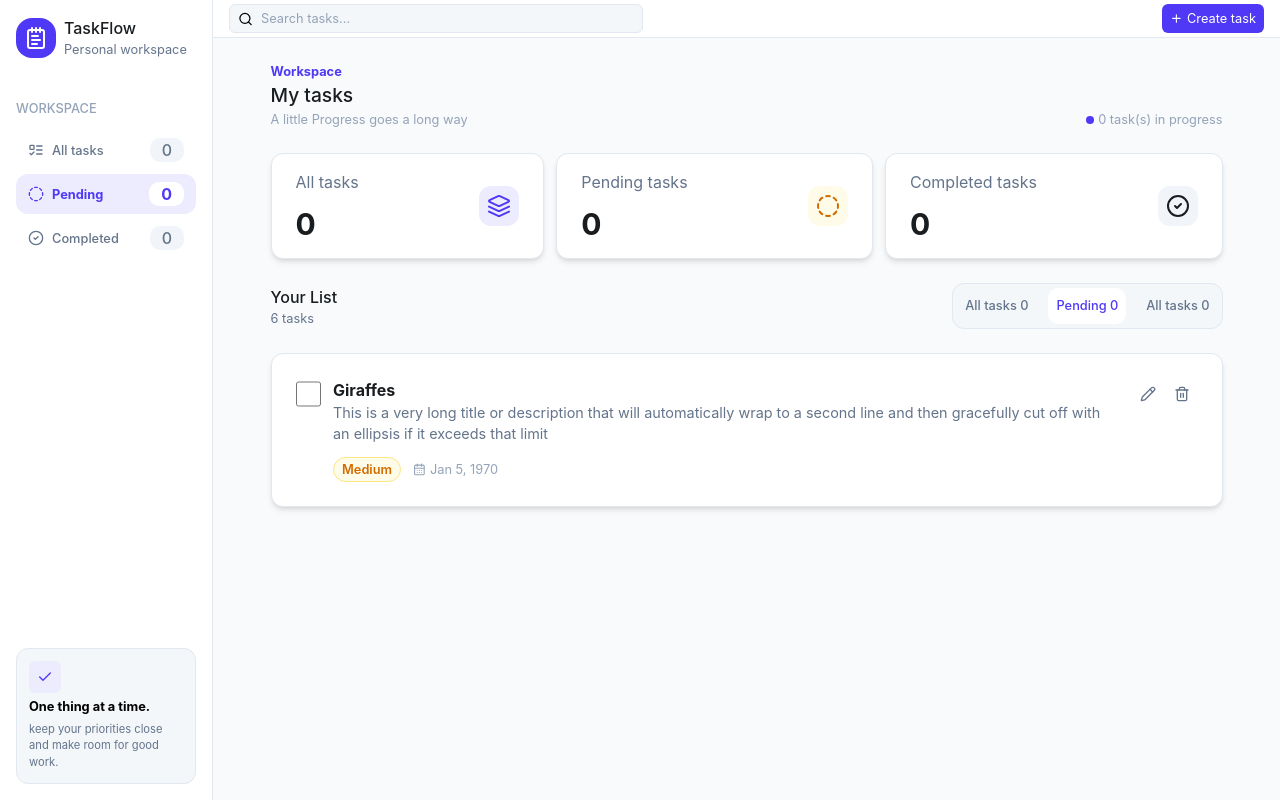
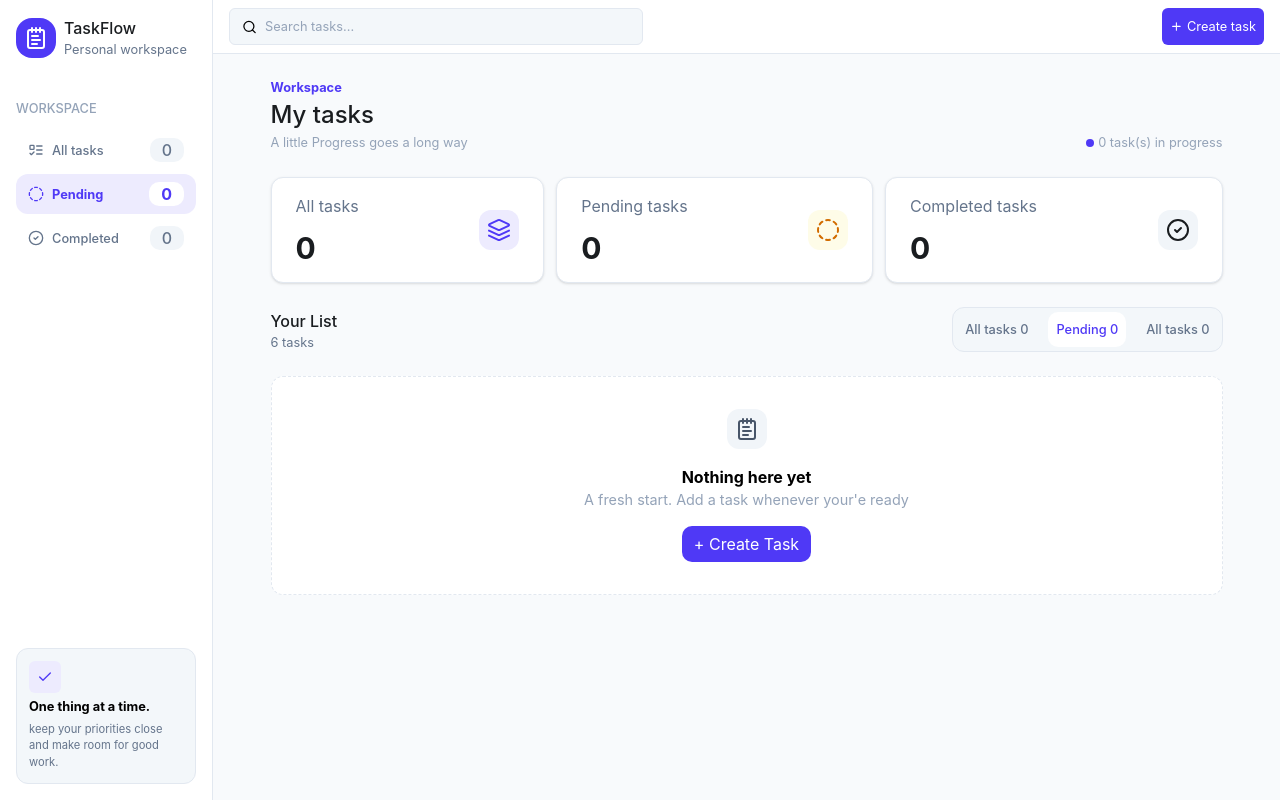
Before and after one commit to deballap-webdev/task-flow, a React (Vite) app: page /pending in a window 1280 px wide. Built offline with nearby package versions, Linux system fonts and the light colour scheme.

Commit message:
style empty state and create task modal

```diff
--- a/src/components/Header.tsx
+++ b/src/components/Header.tsx
@@ -2,7 +2,7 @@ import { LuSearch, LuPlus } from "react-icons/lu";
 
 const Header = () => {
   const searchBar = (
-    <div className=" bg-bg-card-inner w-2/5 min-w-60 flex items-center rounded-md border-border-default px-2 py-1 border gap-2 focus-within:outline-1 focus-within:outline-border-focus">
+    <div className=" bg-bg-card-inner w-2/5 min-w-60 flex items-center rounded-md border-border-default px-3 py-2 border gap-2 focus-within:outline-1 focus-within:outline-border-focus">
       <LuSearch />
       <input
         type="search"
@@ -15,13 +15,13 @@ const Header = () => {
   );
 
   const creatTaskBtn = (
-    <button className="flex items-center gap-1 bg-primary text-text-on-primary px-2 py-1 rounded-md text-[0.8rem] hover:bg-primary-hover hover:cursor-pointer">
+    <button className="flex items-center gap-1 bg-primary text-text-on-primary px-2 py-1 rounded-md text-[0.8rem] hover:bg-primary-hover hover:cursor-pointer text-nowrap">
       <LuPlus /> Create task
     </button>
   );
 
   const content = (
-    <header className="border-b border-b-border-default py-1 px-4 flex justify-between sticky top-0 z-10 bg-bg-surface">
+    <header className="border-b border-b-border-default py-2 px-4 flex justify-between sticky top-0 z-10 bg-bg-surface flex-wrap gap-2">
       {searchBar}
       {creatTaskBtn}
     </header>
--- a/src/components/TaskItem.tsx
+++ b/src/components/TaskItem.tsx
@@ -52,7 +52,7 @@ const TaskItem = ({ task }: PropsType) => {
 
   return (
     <li
-      className="flex gap-3 bg-bg-surface shadow-md border border-border-default rounded-xl hover:shadow-xl hover:cursor-pointer hover:brightness-[97.5%] index p-6 focus:outline-1 focus:outline-primary"
+      className="flex gap-3 bg-bg-surface shadow-sm border border-border-default rounded-xl hover:shadow-md hover:cursor-pointer hover:brightness-[97.5%] index p-6 focus:outline-1 focus:outline-primary"
       tabIndex={0}
     >
       <input
--- a/src/components/TaskStat.tsx
+++ b/src/components/TaskStat.tsx
@@ -21,7 +21,7 @@ const TaskStat = ({ status, count, styles }: PropsType) => {
   };
 
   return (
-    <div className="bg-bg-surface border border-border-default rounded-xl px-6 py-4 shadow-md  flex justify-between items-center min-w-50 grow">
+    <div className="bg-bg-surface border border-border-default rounded-xl px-6 py-4 shadow-sm  flex justify-between items-center min-w-50 grow">
       <div className="flex flex-col gap-3">
         <p className="text-text-secondary">{`${status} tasks`}</p>
         <p className="text-text-primary font-bold text-3xl">{count}</p>
--- a/src/components/ui/DeleteButton.tsx
+++ b/src/components/ui/DeleteButton.tsx
@@ -7,7 +7,7 @@ type PropsType = {
 const DeleteButton = ({ onClick }: PropsType) => {
   return (
     <button
-      className="text-text-secondary hover:text-danger p-2 h-fit rounded-md cursor-pointer hover:bg-bg-danger"
+      className="text-text-secondary hover:text-danger focus:outline-1 focus:outline-danger p-2 h-fit rounded-md cursor-pointer hover:bg-bg-danger"
       title="Delete task"
       onClick={onClick}
     >
--- a/src/components/ui/EditButton.tsx
+++ b/src/components/ui/EditButton.tsx
@@ -7,7 +7,7 @@ type PropsType = {
 const EditButton = ({ onClick }: PropsType) => {
   return (
     <button
-      className="text-text-secondary   hover:text-badge-low-text p-2 rounded-md cursor-pointer hover:bg-badge-low-bg h-fit"
+      className="text-text-secondary focus:outline-1 focus:outline-primary  hover:text-badge-low-text p-2 rounded-md cursor-pointer hover:bg-badge-low-bg h-fit"
       title="Edit task"
       onClick={onClick}
     >
--- a/src/index.css
+++ b/src/index.css
@@ -54,3 +54,7 @@
     @apply bg-bg-subtle;
   }
 }
+
+.input {
+  @apply placeholder:text-text-muted border border-border-default shadow-sm rounded-md px-3 py-2 text-[0.9rem] focus:outline-1 focus:outline-primary w-full;
+}
--- a/src/modals/CreateTask.tsx
+++ b/src/modals/CreateTask.tsx
@@ -1,24 +1,120 @@
+import { useState } from "react";
+import { LuX } from "react-icons/lu";
+
+type Priority = "low" | "medium" | "high";
+
+const priorityArray: Priority[] = ["low", "medium", "high"];
+
 const CreateTask = () => {
-  return (
-    <form>
-      <h2>Create a task</h2>
-      <p>Add a new task to your list.</p>
+  const [title, setTitle] = useState("");
+  const [desc, setDesc] = useState("");
+  const [priority, setPriority] = useState<Priority>("low");
 
-      <label htmlFor="taskTitle">Title</label>
+  const header = (
+    <header className="flex justify-between">
+      <div>
+        <h2 className="font-bold text-text-primary text-[1.2rem]">
+          Create a task
+        </h2>
+        <p className="text-[0.8rem] text-text-secondary">
+          Add a new task to your list.
+        </p>
+      </div>
+      <LuX className=" hover:text-danger hover:bg-badge-low-bg focus:outline-1 focus:outline-danger " />
+    </header>
+  );
+
+  const titleField = (
+    <div className="flex flex-col">
+      <label htmlFor="taskTitle" className="font-bold text-[0.9rem]">
+        Title
+      </label>
+      <div className="flex flex-col items-end">
         <input
           type="text"
           id="taskTitle"
           placeholder="What needs to get done?"
-        className="placeholder:text-text-muted"
+          className={`${title.length > 80 ? "text-danger" : "text-text-secondary"} input`}
+          value={title}
+          onChange={(e) => setTitle(e.target.value)}
         />
+        <p
+          className={` text-[0.8rem] font-medium ${title.length > 80 ? "text-danger" : "text-text-secondary"}`}
+        >
+          {title.length}/80 {title.length > 80 && <>Max Limit Exceeded!</>}
+        </p>
+      </div>
+    </div>
+  );
 
-      <label htmlFor="taskDesc">
-        Description <span>Optional</span>
+  const descField = (
+    <div>
+      <label htmlFor="taskDesc" className="font-bold text-[0.9rem]">
+        Description{" "}
+        <span className="font-normal text-text-muted">{"(optional)"}</span>
       </label>
-      <input type="text" id="taskDesc" />
+      <textarea
+        id="taskDesc"
+        placeholder="Add a few details..."
+        className="input"
+        rows={4}
+        value={desc}
+        onChange={(e) => setDesc(e.target.value)}
+      ></textarea>
+    </div>
+  );
 
-      <label htmlFor=""></label>
+  const priorityField = (
+    <div className="flex flex-col">
+      <label htmlFor="taskPriority">Priority</label>
+      <select
+        name="taskPriority"
+        id="taskPriority"
+        className="border border-border-default rounded-md px-3 py-2 text-[0.8rem] font-medium text-text-primary focus:outline-1 focus:outline-primary shadow-sm"
+        onChange={(e) => setPriority(e.target.value as Priority)}
+        value={priority}
+      >
+        {priorityArray.map((prty: Priority) => (
+          <option
+            key={prty}
+
+            value={prty.toUpperCase()}
+          >
+            {prty[0].toUpperCase() + prty.slice(1)}
+          </option>
+        ))}
+      </select>
+    </div>
+  );
+
+  const actionBtns = (
+    <div className="flex justify-end gap-2">
+      <button
+        type="button"
+        className="shadow-sm border-border-default border rounded-[10px] px-3 py-1.5 font-medium text-text-primary cursor-pointer focus:outline-1 focus:outline-primary "
+      >
+        Cancel
+      </button>
+      <button
+        type="button"
+        className="bg-primary text-text-on-primary px-3 py-1.5 rounded-[10px] hover:bg-primary-hover cursor-pointer"
+      >
+        Create task
+      </button>
+    </div>
+  );
+
+  return (
+    <div className=" fixed overflow-y-auto inset-0 items-center justify-center flex z-30 backrop-blur-sm bg-[rgba(15,30,42,0.45)]">
+      <form className="bg-bg-surface flex flex-col gap-4 rounded-lg p-4 w-[clamp(250px,50vw,480px)]">
+        {header}
+        {titleField}
+        {descField}
+        {priorityField}
+        <hr className="text-border-default shadow-md font-medium" />
+        {actionBtns}
       </form>
+    </div>
   );
 };
 
--- /dev/null
+++ b/src/modals/EditTask.tsx
@@ -0,0 +1,4 @@
+// { priority }: PropsType
+//  type PropsType = {
+//   priority: Priority;
+// };
--- a/src/pages/Tasks.tsx
+++ b/src/pages/Tasks.tsx
@@ -1,7 +1,9 @@
+import { LuNotepadText } from "react-icons/lu";
 import SecondaryNavLink from "../components/SecondaryNavLink";
 import TaskItem from "../components/TaskItem";
 import TaskStat from "../components/TaskStat";
 import useTask from "../Hooks/useTask";
+import CreateTask from "../modals/CreateTask";
 
 const Tasks = ({ tasks }) => {
   const { pendingTasks, completedTasks, totalTasks } = useTask();
@@ -10,7 +12,7 @@ const Tasks = ({ tasks }) => {
     <div className="flex justify-between items-end">
       <div>
         <p className="text-primary text-[0.8rem] font-bold">Workspace</p>
-        <h2 className="text-text-primary font-medium text-[1.2rem]">
+        <h2 className="text-text-primary font-medium text-[1.5rem]">
           My tasks
         </h2>
         <p className="text-text-muted text-[0.8rem]">
@@ -84,16 +86,33 @@ const Tasks = ({ tasks }) => {
     </ul>
   );
 
+  const emptyPlaceholder = (
+    <div className="bg-bg-surface flex flex-col items-center py-8 gap-4 rounded-xl border border-border-default border-dashed">
+      <LuNotepadText className="bg-badge-low-bg text-badge-low-text h-10 w-10 p-2 rounded-xl" />
+      <div className="flex flex-col items-center">
+        <p className="font-bold">Nothing here yet</p>
+        <p className="text-text-muted text-[0.9rem]">
+          A fresh start. Add a task whenever your'e ready
+        </p>
+      </div>
+      <button className="bg-primary text-text-on-primary hover:bg-primary-hover cursor-pointer px-3 py-1.5 rounded-[10px]">
+        + Create Task
+      </button>
+    </div>
+  );
+
   const content = (
-    <div className="bg-bg-app min-h-[calc(100%-38px)]">
+    <div className="bg-bg-app min-h-[calc(100%-54px)]">
       <main className="  flex  mx-auto max-w-250 p-6 flex-col gap-6">
         {header}
         {taskSatistics}
         {listHeader}
-        {mainList}
+        {emptyPlaceholder}
       </main>
+      {/* <CreateTask /> */}
     </div>
   );
+
   return content;
 };
 
```
Lines whose indentation alone changed are shown as unchanged.
